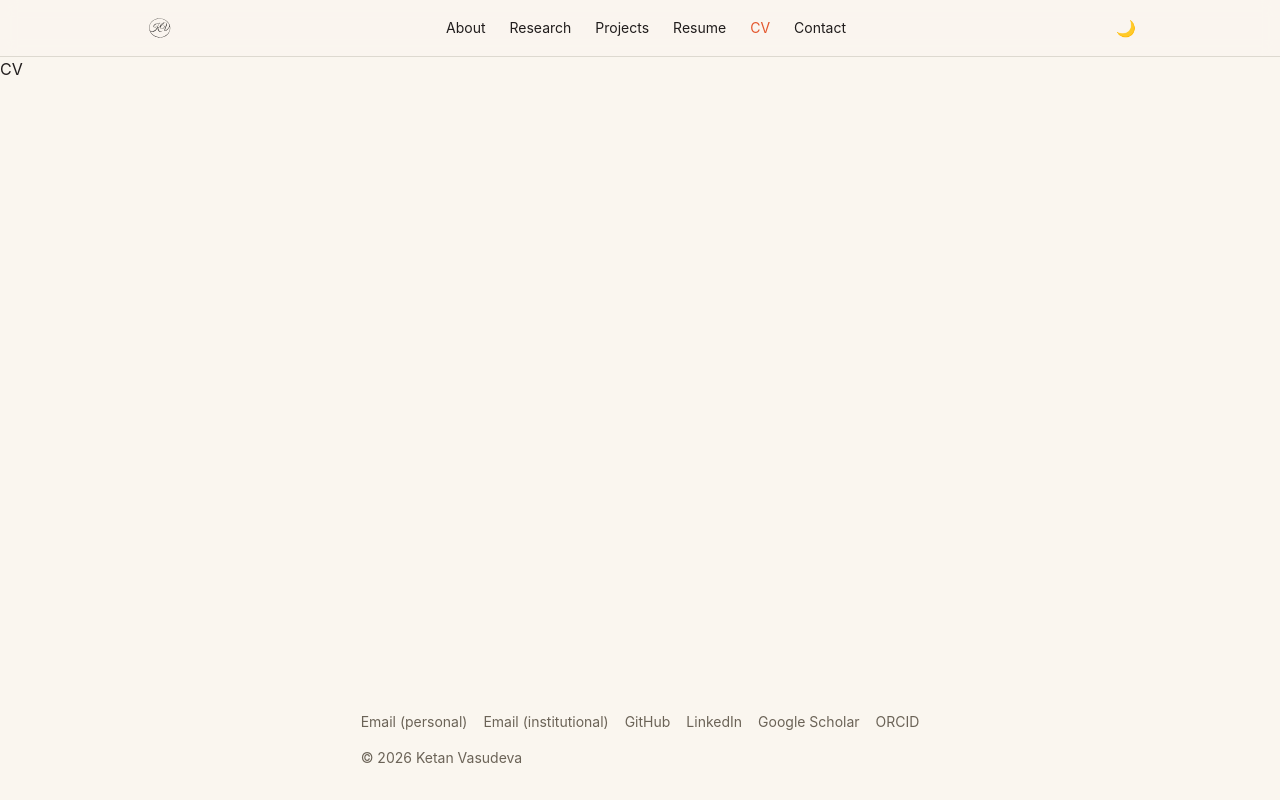
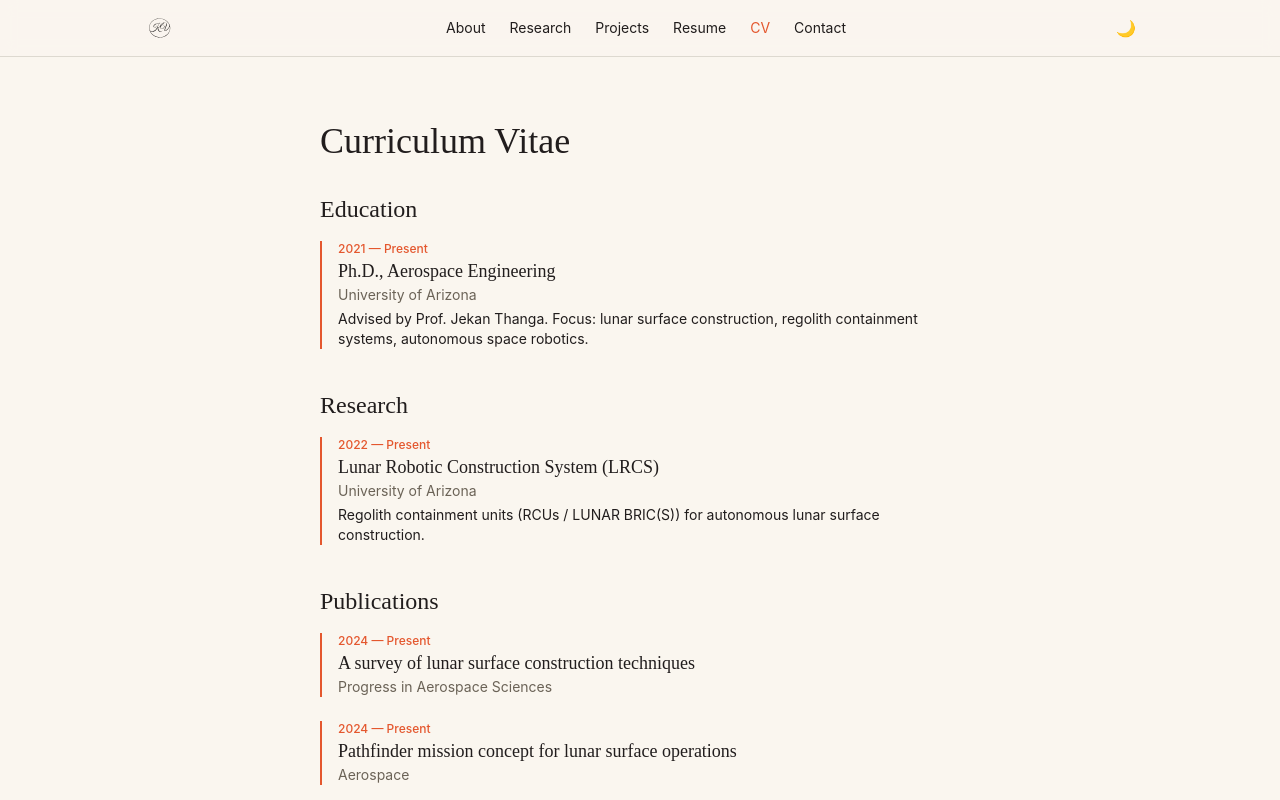
Before and after one commit to natek1234/personal_website, a React (Vite) app: page /cv in a window 1280 px wide. Shown: the top 800 px of the page. Built offline with nearby package versions, Linux system fonts and the light colour scheme.

Commit message:
feat: build CV page with grouped timeline

```diff
--- a/src/pages/CV.tsx
+++ b/src/pages/CV.tsx
@@ -1,3 +1,19 @@
+import { SEO } from '../components/SEO';
+import { Timeline } from '../components/Timeline/Timeline';
+import { cvEntries } from '../data/cv';
+
 export function CV() {
-  return <h1>CV</h1>;
+  return (
+    <>
+      <SEO
+        title="CV"
+        description="Full curriculum vitae: education, research, publications, talks, grants, and service."
+        path="/cv"
+      />
+      <article className="mx-auto max-w-2xl px-4 py-16">
+        <h1 className="mb-8 font-display text-4xl">Curriculum Vitae</h1>
+        <Timeline mode="grouped" items={cvEntries} />
+      </article>
+    </>
+  );
 }
```
Also changed, not shown: 1 other file (tests, documents, lock files or other folders).
